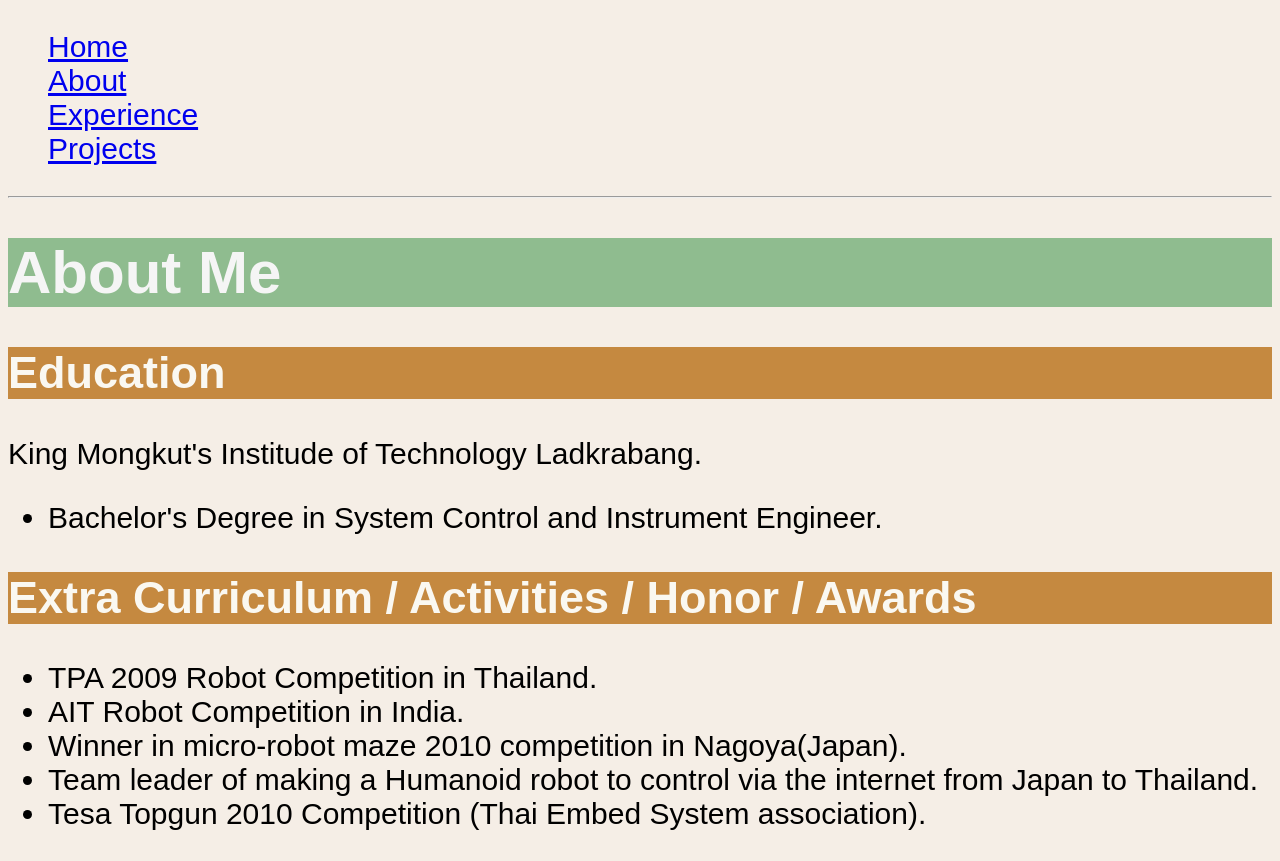
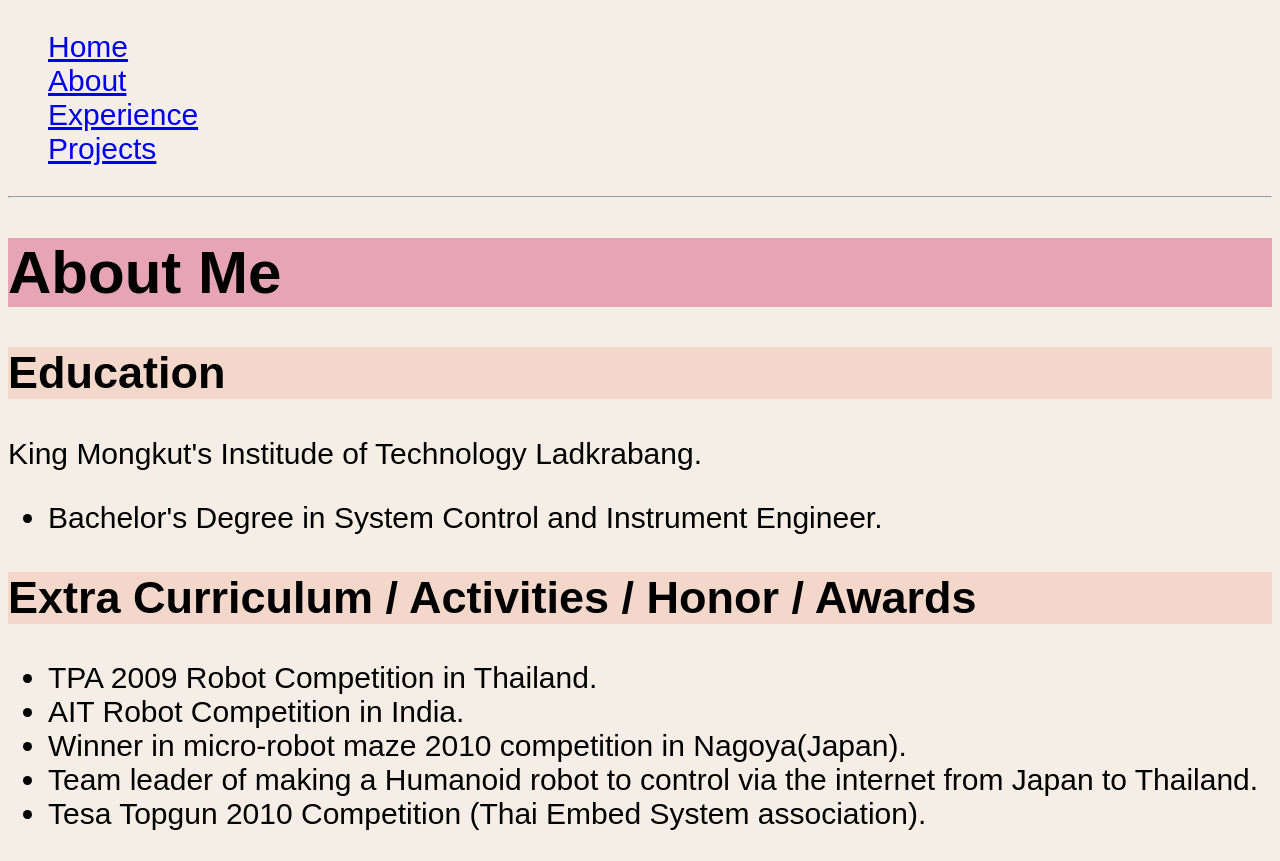
Before and after one commit to settakarn-t/html-portfolio, a plain HTML site: page about.html in a window 1280 px wide. Drawn offline with Linux system fonts and the light colour scheme; a web font is replaced by a local one.

Commit message:
Update styles.css

```diff
--- a/css/styles.css
+++ b/css/styles.css
@@ -7,13 +7,13 @@ body {
   background-color: #F5EEE6;
 }
 h1 {
-  color: whitesmoke;
-  background-color: darkseagreen;
+  color: black;
+  background-color: #E6A4B4;
 }
 
 h2 {
-  color: #FAF8F1;
-  background-color: #C58940;
+  color: black;
+  background-color: #F3D7CA;
 }
 nav ul {
   list-style-type: none;
```
